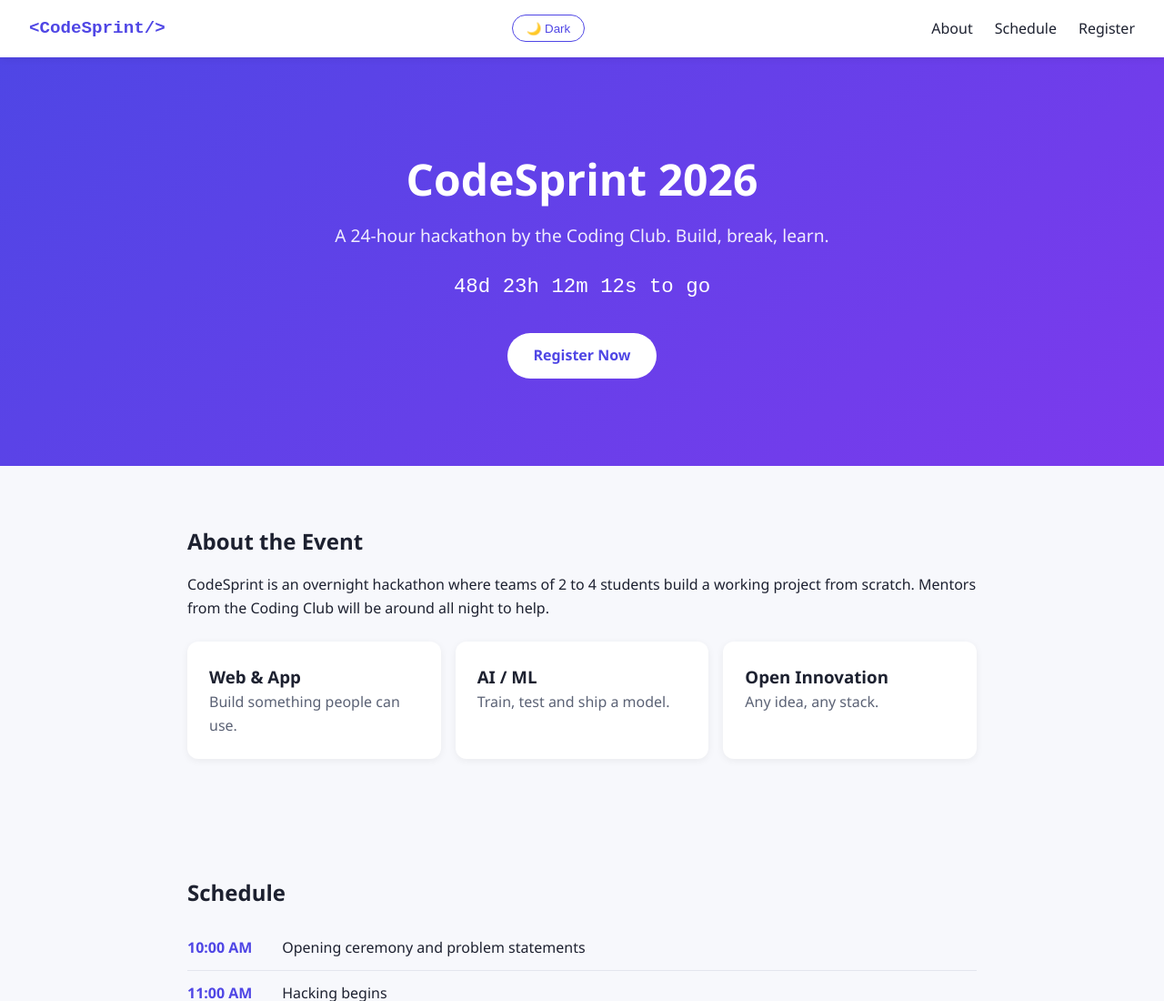
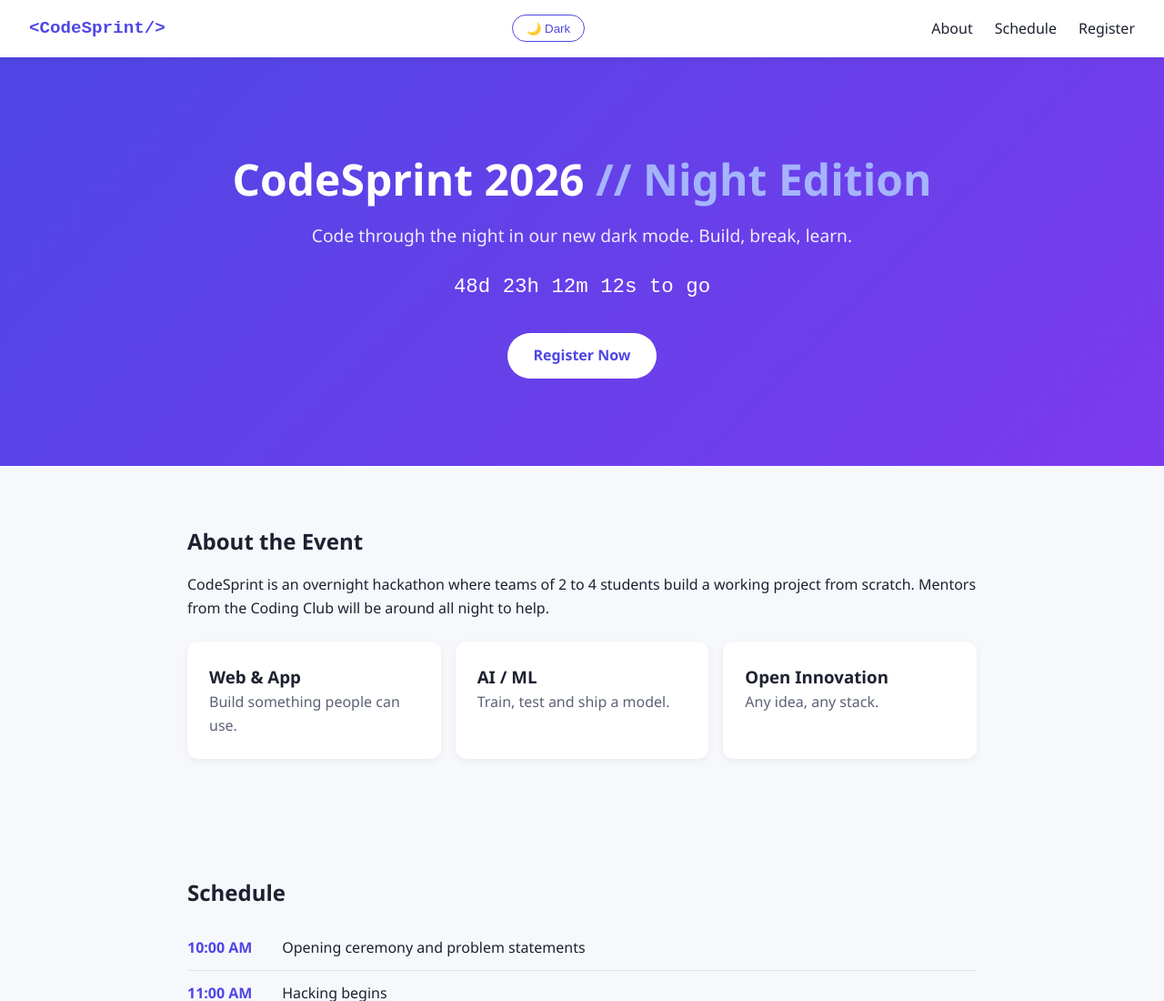
Before and after one commit to Akshita0210/codesprint-landing, a plain HTML site: page index.html in a window 1280 px wide. Shown: the top 1100 px of the page at 91% size. Drawn offline with Linux system fonts and the light colour scheme.

Commit message:
Update hero text for dark theme

```diff
--- a/index.html
+++ b/index.html
@@ -18,8 +18,8 @@
   </nav>
 
   <header class="hero">
-    <h1 class="hero-title">CodeSprint 2026</h1>
-    <p class="hero-tagline">A 24-hour hackathon by the Coding Club. Build, break, learn.</p>
+    <h1 class="hero-title">CodeSprint 2026 <span class="accent">// Night Edition</span></h1>
+    <p class="hero-tagline">Code through the night in our new dark mode. Build, break, learn.</p>
     <div class="countdown" id="countdown">Loading countdown...</div>
     <a href="#register" class="btn">Register Now</a>
   </header>
```
Also changed, not shown: 1 other file.
